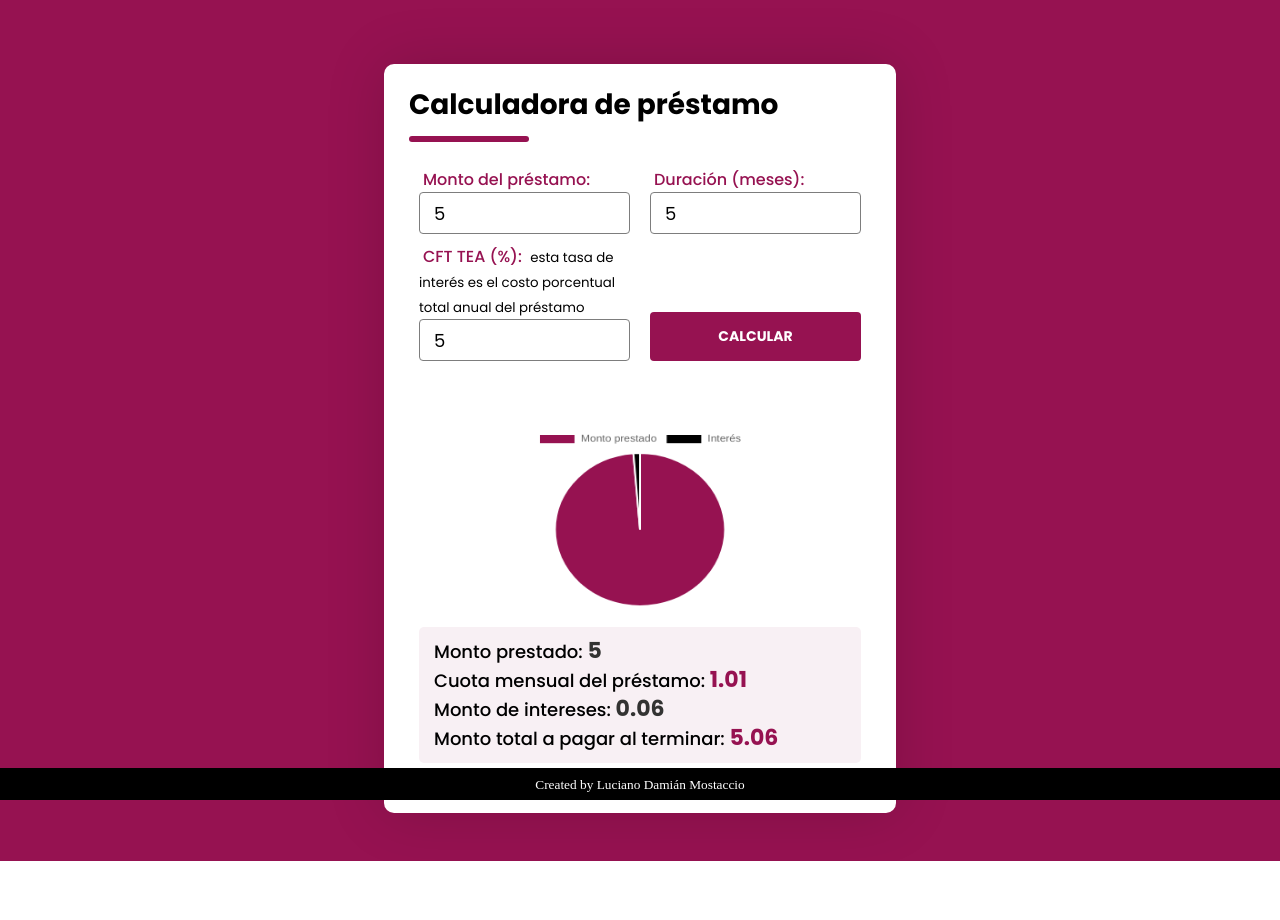
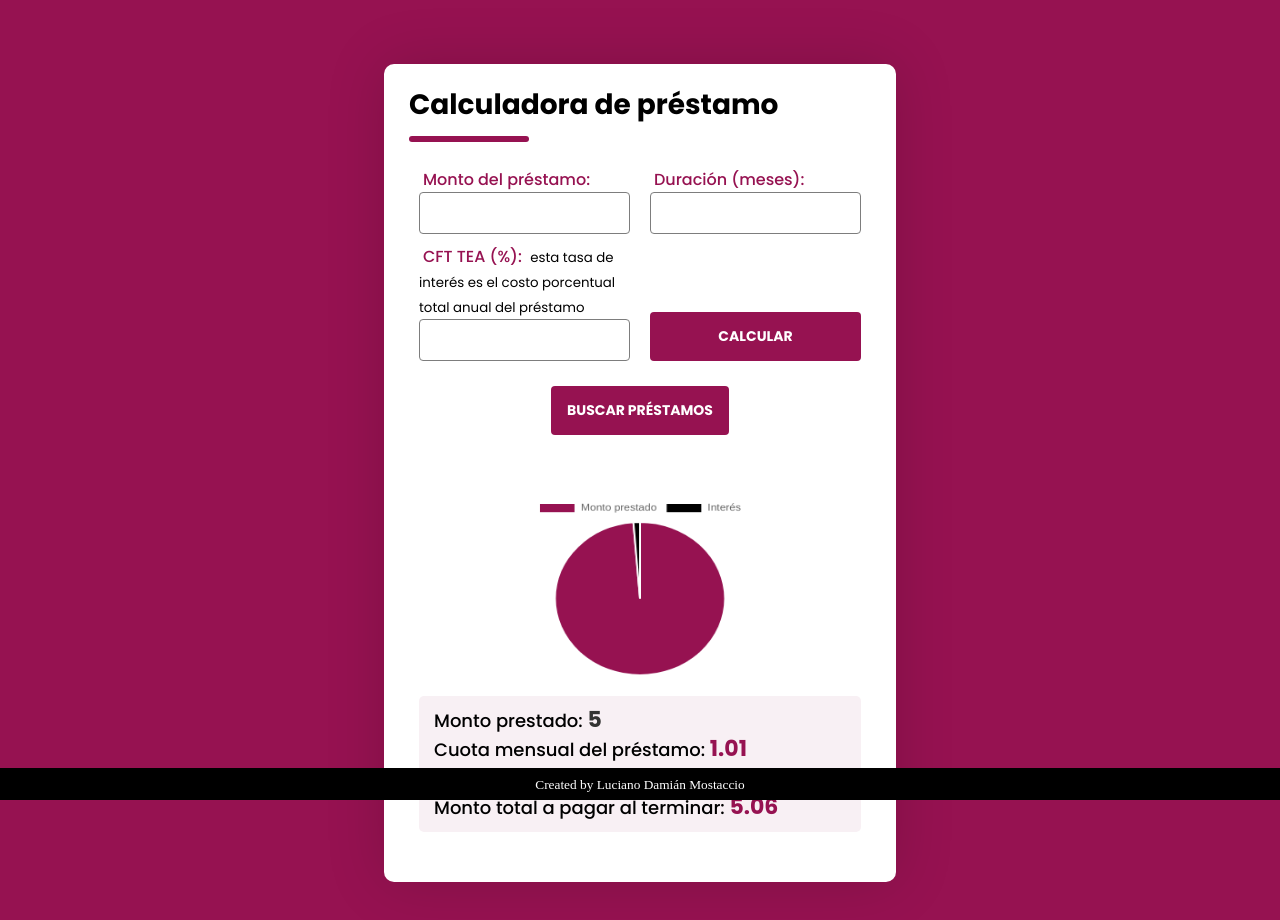
Before and after one commit to lucianomostaccio/-JS-Loan-Calculator-Calculadora-Prestamos, a plain HTML site: page index.html in a window 1280 px wide. Both pictures are taken after typing "5", "5", "5" into the empty fields and a click on the button "CALCULAR". Before the commit the page ends 861 px from the top, so only its background shows below. Drawn offline with nearby package versions, Linux system fonts and the light colour scheme.

Commit message:
cambios varios

```diff
--- a/app.js
+++ b/app.js
@@ -1,11 +1,15 @@
-const montoPrestamo = document.getElementById("monto_prestamo");
-const duracion = document.getElementById("duracion_prestamo");
-const tasa = document.getElementById("interes_prestamo");
+const montoPrestamo = document.querySelector("#monto_prestamo");
+const duracion = document.querySelector("#duracion_prestamo");
+const tasa = document.querySelector("#interes_prestamo");
 const cuota = document.querySelector(".prestamo_cuota");
 const montoPrestado = document.querySelector(".monto_prestamo");
 const total = document.querySelector(".prestamo_total");
 const interes = document.querySelector(".prestamo_tasa_interes");
 const submitBtn = document.querySelector(".calculadora-btn");
+const buscarBtn = document.querySelector("#buscarBtn");
+const limpiarBtn = document.querySelector("#limpiarBtn");
+
+const historialPrestamos = []; // crear array para almacenar los préstamos
 
 // Evento de "click" al botón
 submitBtn.addEventListener("click", function () {
@@ -42,7 +46,7 @@ submitBtn.addEventListener("click", function () {
     }
   }
 
-  // Condición para verificar si los inputs son válidos
+  // Si los inputs son válidos...
   if (inputsValidos) {
     // Cálculo de la tasa mensual
     let tasaMensual = tasaAnual / 1200;
@@ -85,5 +89,65 @@ submitBtn.addEventListener("click", function () {
         },
       },
     });
+    // Crear objeto con datos del préstamo para almacenar
+    const prestamo = {
+      monto: monto.toFixed(2),
+      duracion: plazo,
+      tasa: tasaAnual.toFixed(2),
+      cuota: cuotaMensual.toFixed(2),
+      totalPago: totalPago.toFixed(2),
+      totalInteres: totalInteres.toFixed(2),
+    };
+
+    // Almacenar objeto en array
+    historialPrestamos.push(prestamo);
+
+    // Limpiar campos de entrada
+    montoPrestamo.value = "";
+    duracion.value = "";
+    tasa.value = "";
+
+    // Mostrar mensaje de éxito
+    alert(
+      "Préstamo almacenado en el historial de préstamos calculados (VER CONSOLA)"
+    );
+    // Mostrar array en consola
+    console.log("Historial de préstamos calculados:", historialPrestamos);
+
+    buscarBtn.addEventListener("click", function () {
+      const palabraClave = prompt(
+        "Ingrese una palabra clave para buscar préstamos:"
+      );
+
+      // Filtrar préstamos que coinciden con la palabra clave
+      const prestamosCoincidentes = historialPrestamos.filter(function (
+        prestamo
+      ) {
+        const valoresPrestamo = Object.values(prestamo);
+        return valoresPrestamo.some(function (valor) {
+          return valor
+            .toString()
+            .toLowerCase()
+            .includes(palabraClave.toLowerCase());
+        });
+      });
+
+      alert("Ver resultados de búsqueda en consola");
+      // Mostrar resultados en la consola
+      console.log(
+        `Se encontraron ${prestamosCoincidentes.length} préstamos que coinciden con "${palabraClave}":`
+      );
+      console.table(prestamosCoincidentes);
+    });
+
+    //botón limpiar resultados gráfico
+    // limpiarBtn.addEventListener("click", function () {
+    //   cuota.innerHTML = "";
+    //   montoPrestado.innerHTML = "";
+    //   total.innerHTML = "";
+    //   interes.innerHTML = "";
+    //   const limpiarGrafico = document.querySelector("#graficoPrestamo");
+    //   limpiarGrafico.style.display = "none"; // borrar gráfico de torta
+    // });
   }
 });
--- a/index.html
+++ b/index.html
@@ -36,6 +36,10 @@
             <div class="calculadora-input">
               <button class="calculadora-btn">Calcular</button>
             </div>
+            <div class="buscar_limpiar">
+              <button id="buscarBtn">Buscar préstamos</button>
+              <!-- <button id="limpiarBtn">Limpiar resultados</button> -->
+            </div>
           </div>
 
           <div class="resultados_calculadora">
--- a/style.css
+++ b/style.css
@@ -98,6 +98,26 @@ section {
   border-radius: 4px;
 }
 
+.calculadora .buscar_limpiar {
+  display: flex;
+  width: 98%;
+  justify-content: space-around;
+}
+
+.calculadora .buscar_limpiar button {
+  padding: 14px 16px;
+  margin-top: 20px;
+  font-weight: 700;
+  cursor: pointer;
+  font-family: "Poppins", sans-serif;
+  background: #961251;
+  border: 0;
+  color: #ffffff;
+  font-size: 14px;
+  text-transform: uppercase;
+  border-radius: 4px;
+}
+
 input::-webkit-outer-spin-button,
 input::-webkit-inner-spin-button {
   -webkit-appearance: none;
```
